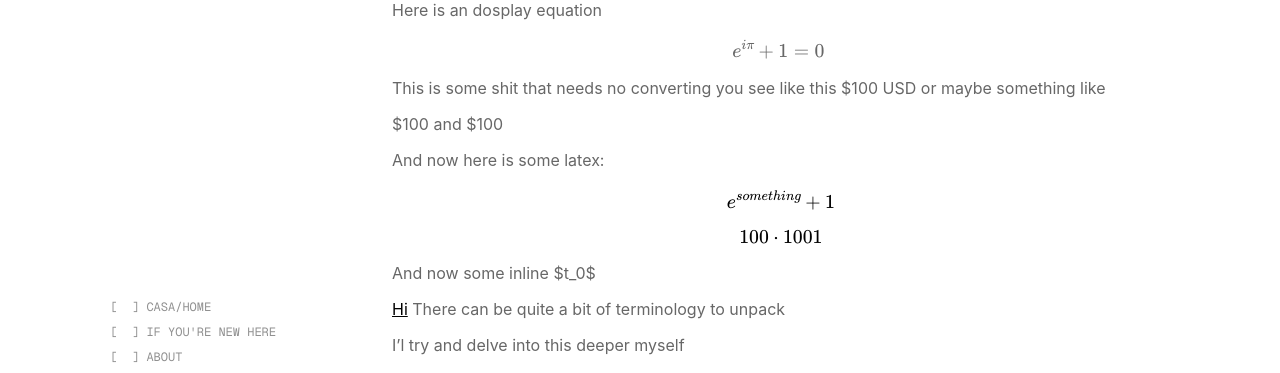
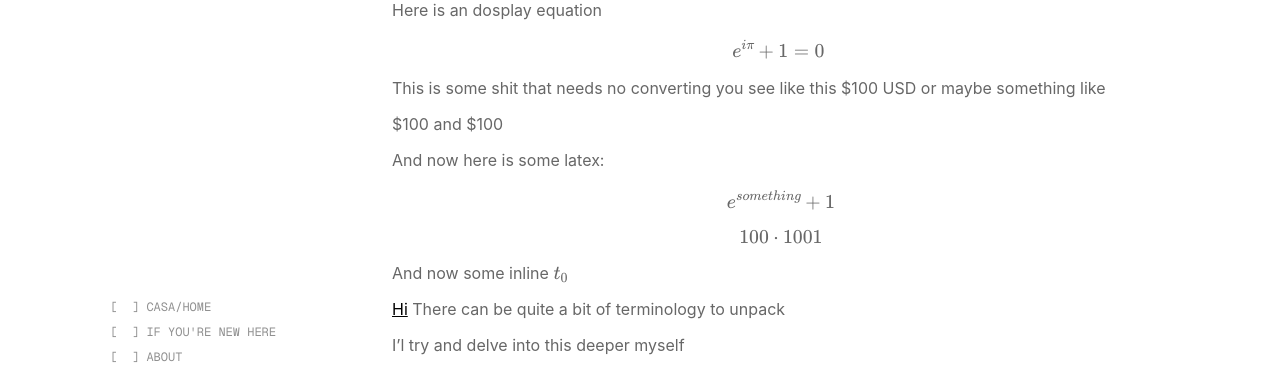
Before and after one commit to thomaspradae/thomaspradae.github.io, a Jekyll site: the page built from _notes/2024-05-30-hugging-face-rl-course.md, in a window 1280 px wide and 900 px high, scrolled down 2995 px. Shown: the top 373 px of the window. Built offline with Jekyll 4.4.1, drawn with Linux system fonts in a browser that asks for light colours; nearby versions of some CDN libraries.

Commit message:
Update Markdown files via GitHub Actions (LaTeX)

```diff
--- a/_notes/2024-05-30-hugging-face-rl-course.md
+++ b/_notes/2024-05-30-hugging-face-rl-course.md
@@ -70,12 +70,12 @@
 
 And now here is some latex:
 
-$$ e^{something} + 1$$
+\\[  e^{something} + 1 \\]
 
 
-$$ 100 \cdot 100 1$$
+\\[  100 \cdot 100 1 \\]
 
-And now some inline $t_0$
+And now some inline \\( t_0 \\)
 
 
 
```
